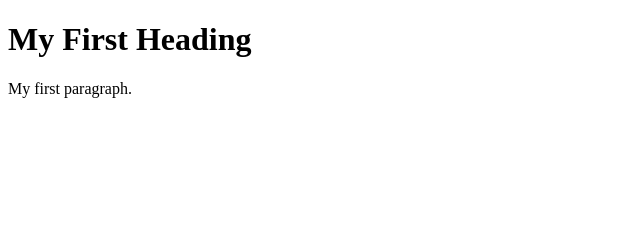
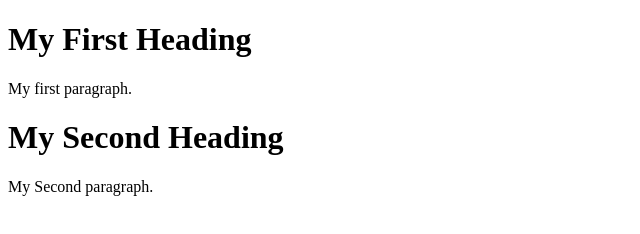
Before and after one commit to ChanakaDushmantha/Project-1, a plain HTML site: page Index.html in a window 1280 px wide. Shown: the whole page, without its empty margins (0-640 px from the left). Drawn offline with Linux system fonts and the light colour scheme.

Commit message:
add:second heading and second paragraph

```diff
--- a/Index.html
+++ b/Index.html
@@ -8,5 +8,8 @@
 <h1>My First Heading</h1>
 <p>My first paragraph.</p>
 
+<h1>My Second Heading</h1>
+<p>My Second paragraph.</p>
+
 </body>
 </html>
```
